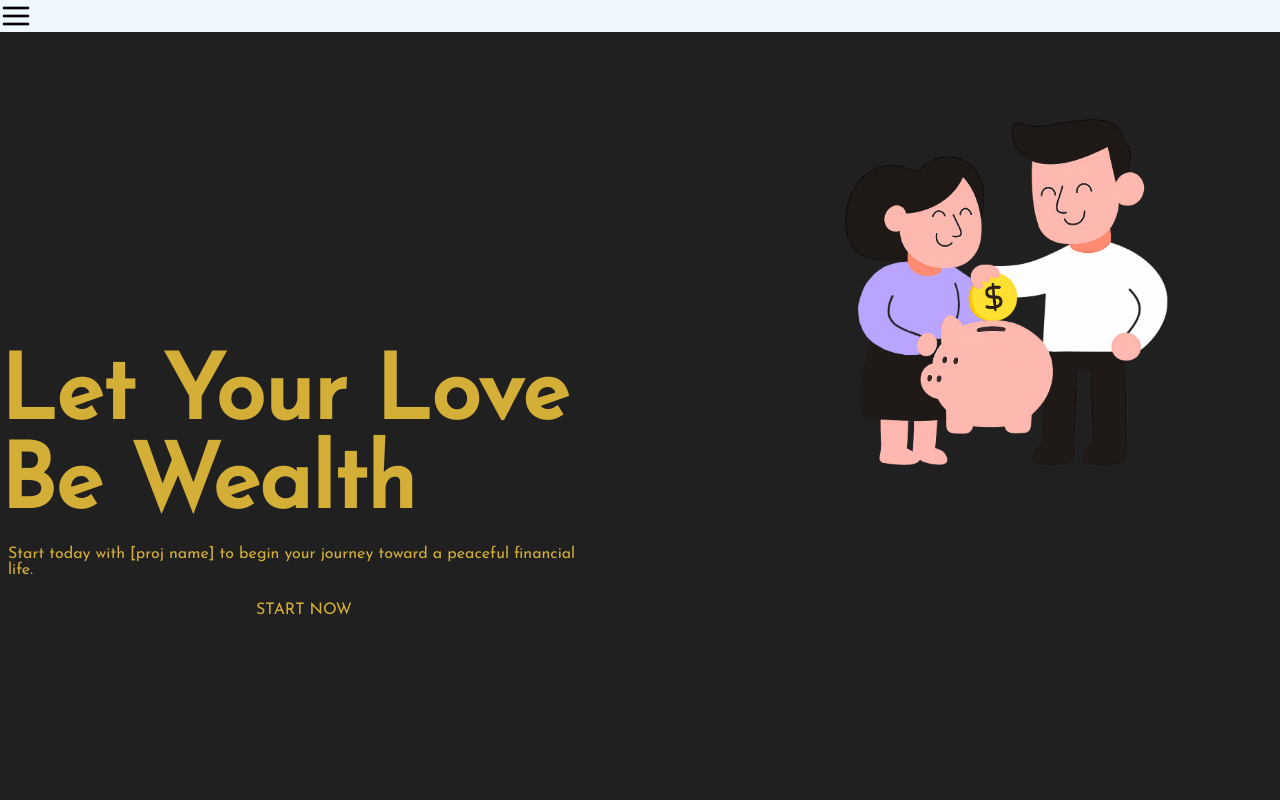
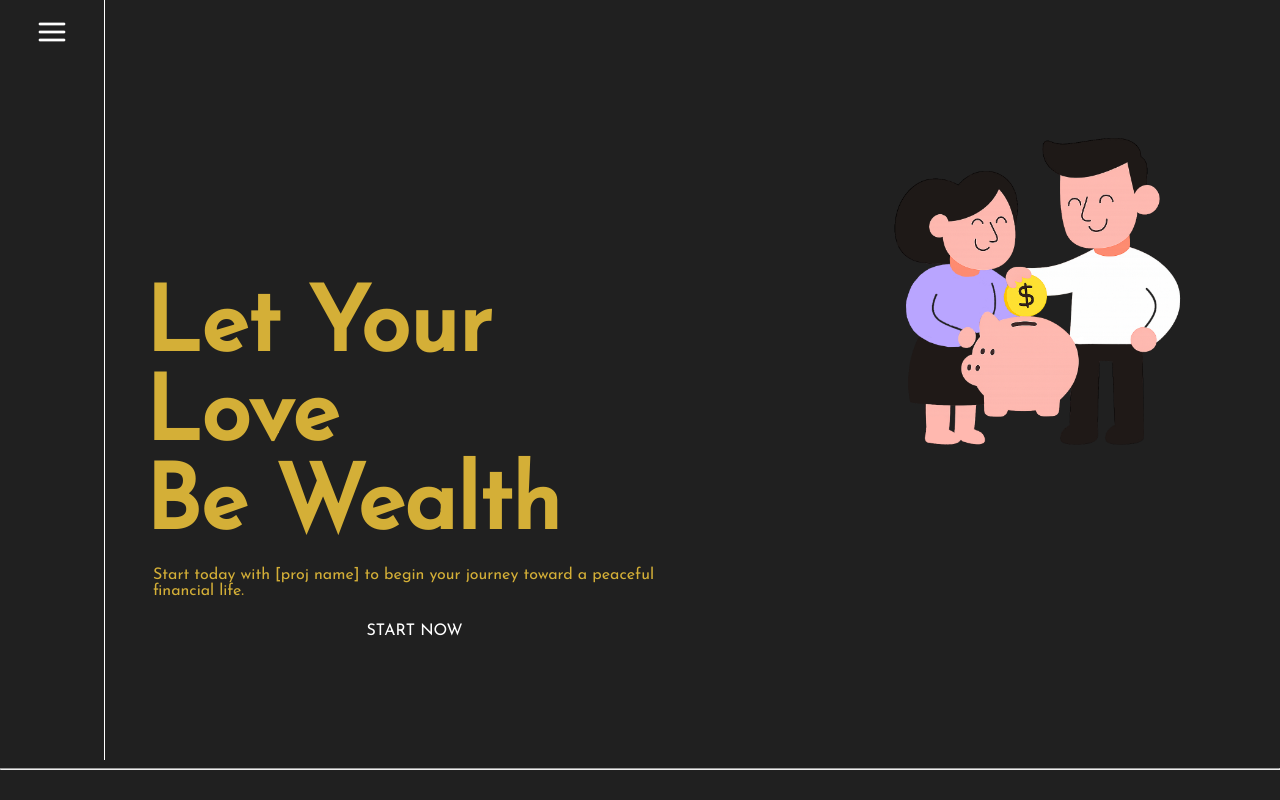
Before and after one commit to Ludurn/Counance, a Vue app: page / in a window 1280 px wide. Built offline with nearby package versions, Linux system fonts and the light colour scheme.

Commit message:
Add functional navigation bar and improve styles

```diff
--- a/src/App.vue
+++ b/src/App.vue
@@ -1,9 +1,13 @@
 <template>
-  <nav>
-    <NavBar
-    />
-  </nav>
-  <router-view/>
+  <div id="foremost">
+    <NavBar/>
+    <div id="rt-view">
+      <router-view/>
+    </div>
+  </div>
+  <footer>
+    <hr>
+  </footer>
 </template>
 
 <script lang="ts">
--- a/src/assets/style/abstracts/_mixins.scss
+++ b/src/assets/style/abstracts/_mixins.scss
@@ -6,3 +6,8 @@
   background-repeat: no-repeat;
   display: inline-block;
 }
+
+@mixin fixedWidth($value) {
+  min-width: $value;
+  max-width: $value;
+}
--- /dev/null
+++ b/src/assets/style/abstracts/_transitions.scss
@@ -0,0 +1,9 @@
+.fade-enter-active,
+.fade-leave-active {
+  transition: opacity 0.5s ease;
+}
+
+.fade-enter-from,
+.fade-leave-to {
+  opacity: 0;
+}
--- a/src/assets/style/abstracts/_variables.scss
+++ b/src/assets/style/abstracts/_variables.scss
@@ -1,3 +1,5 @@
 $dark1: #202020;
 
+$white1: white;
+
 $gold: #D4AF37;
--- /dev/null
+++ b/src/assets/style/layout/_foremost.scss
@@ -0,0 +1,8 @@
+#foremost {
+    display: flex;
+    flex-direction: row;
+}
+
+#rt-view {
+    width: 99%;
+}
--- a/src/assets/style/layout/_navigation.scss
+++ b/src/assets/style/layout/_navigation.scss
@@ -1,13 +1,24 @@
 @use '../abstracts/mixins.scss' as *;
+@use '../abstracts/variables.scss' as *;
 
 #nav-bar {
     display: flex;
-    flex-direction: column;
-    height: 100%;
-    background-color: aliceblue
+    flex-flow: column wrap;
+    align-items: center;
+    min-height: max-content;
+    @include fixedWidth(6.5rem);
+    padding-top: 1rem;
+    margin-right: 2.5rem;
+    border-right: 0.1rem solid $white1;
 }
 
 #nav-icon {
-    @include icon('@/assets/img/list-icon.png');
+    @include icon('@/assets/img/white-list-icon.png');
     cursor: pointer;
 }
+
+.nav-options {
+    margin-top: 50%;
+
+    font-size: smaller;
+}
--- a/src/assets/style/main.scss
+++ b/src/assets/style/main.scss
@@ -1,9 +1,13 @@
+// abstracts
+@use './abstracts/transitions.scss';
+
 // base
 @use './base/base.scss';
 @use './base/typography.scss';
 @use './base/utilities.scss';
 
 // layout
+@use './layout/foremost.scss';
 @use './layout/navigation.scss';
 
 // pages
--- a/src/assets/style/parts/_button.scss
+++ b/src/assets/style/parts/_button.scss
@@ -3,10 +3,12 @@
 .link-button {
     padding: 0.5rem;
     border-radius: 1rem;
+    color: $white1;
     cursor: pointer;
     transition: all 500ms;
 
     &:hover {
         box-shadow: inset 5px 5px 10px rgba(0, 0, 0, 0.6);
+        color: $gold;
     }
 }
--- a/src/components/NavBar.vue
+++ b/src/components/NavBar.vue
@@ -1,15 +1,36 @@
 <template>
   <div id="nav-bar">
-    <div @click="showNavBar()" id="nav-icon"></div>
+    <div @click="toggleNavBar()" id="nav-icon"></div>
+      <div class="nav-options" v-for="(route, i) in routes" :key="i">
+        <Transition name="fade">
+          <LinkButton v-if="show" :route="route.path" :label="route.name" />
+        </Transition>
+      </div>
   </div>
 </template>
 
-<script>
-export default {
+<script lang="ts">
+import { defineComponent } from 'vue'
+import LinkButton from './LinkButton.vue'
+
+export default defineComponent({
+  components: {
+    LinkButton
+  },
+  data () {
+    return {
+      routes: [
+        { name: 'INTRO', path: '/' },
+        { name: 'HOME', path: '/page1' },
+        { name: 'DASHBOARD', path: '/page2' }
+      ],
+      show: false
+    }
+  },
   methods: {
-    showNavBar () {
-      alert('NAV BARRR')
+    toggleNavBar () {
+      this.show = !this.show
     }
   }
-}
+})
 </script>
```
Also changed, not shown: src/assets/img/white-list-icon.png (added).
